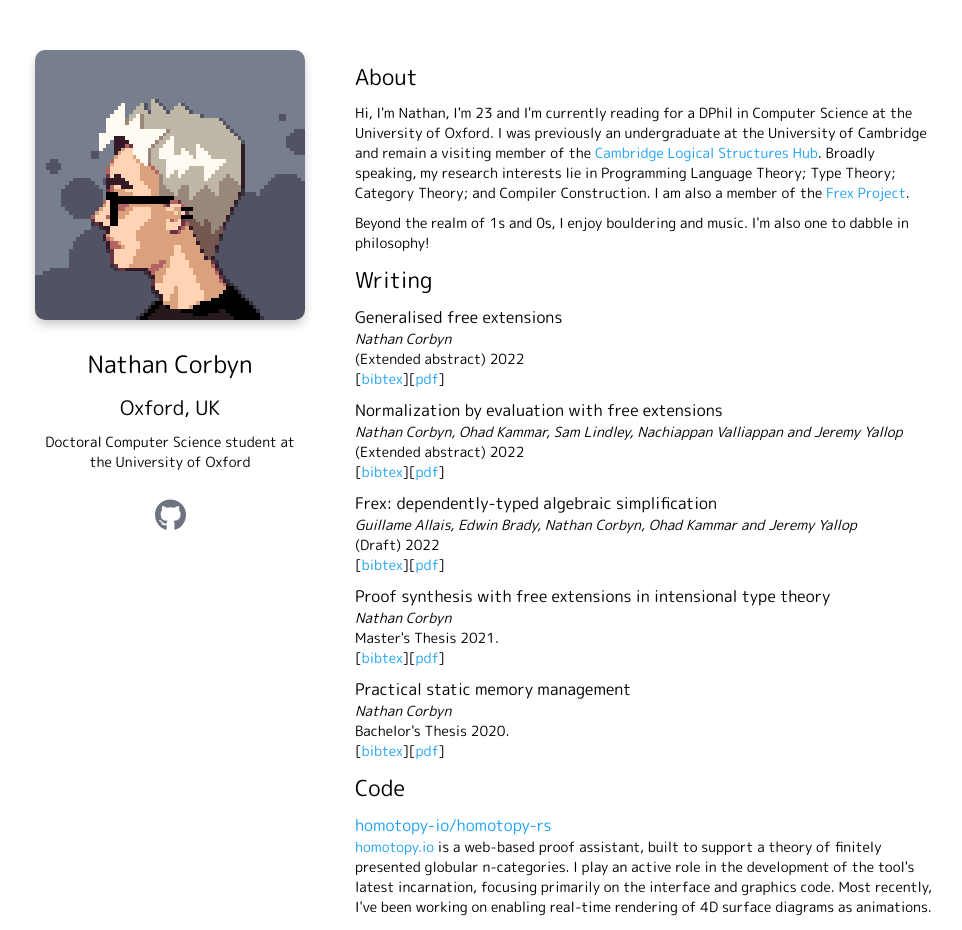
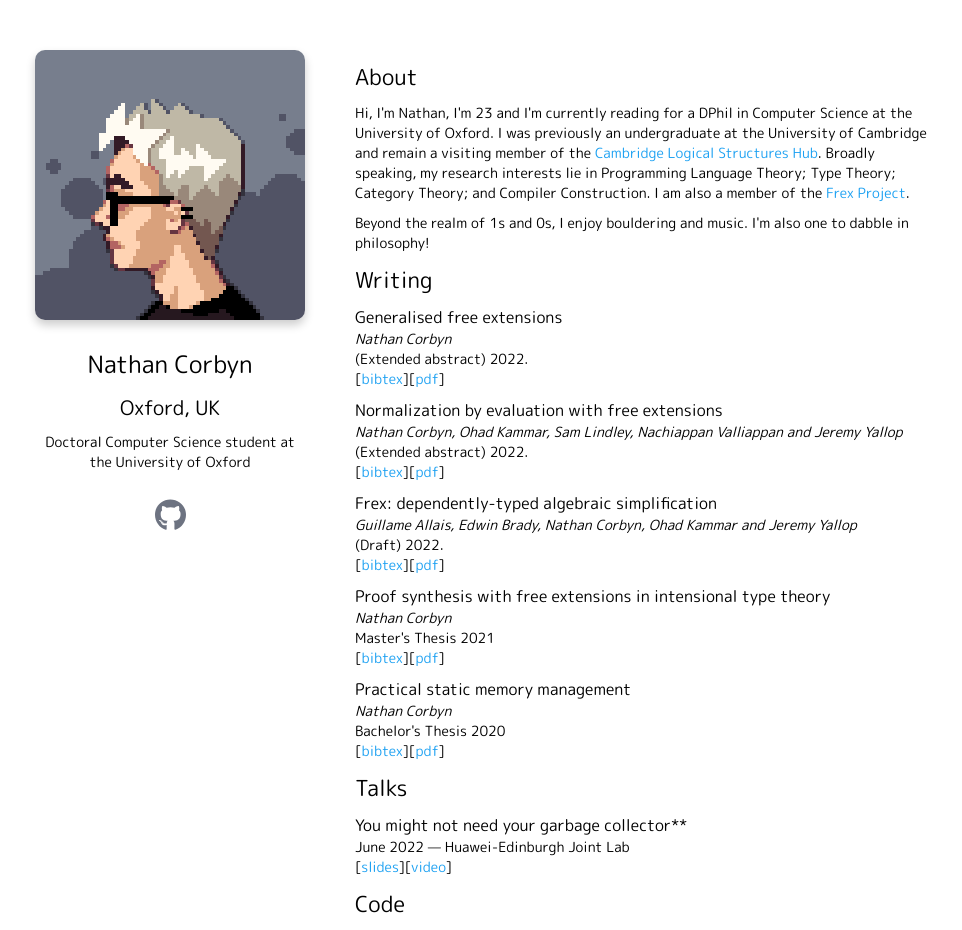
Before and after one commit to doctorn/nathancorbyn.com, a React (Create React App) app: page / in a window 1280 px wide. Shown: the top 930 px of the page, without its empty margins (155-1117 px from the left). Built offline with nearby package versions, Linux system fonts and the light colour scheme; the HTML template or start-up script is replaced by a standard one.

Commit message:
Add talk

```diff
--- a/src/App.css
+++ b/src/App.css
@@ -52,16 +52,16 @@
   color: #777e8d;
 }
 
-.Project, .Publication {
+.Project, .Publication, .Talk {
   margin-top: 10px;
   margin-bottom: 10px;
 }
 
-.Publication > *, .Project > * {
+.Publication > *, .Project > *, .Talk > * {
   margin: 0px;
 }
 
-.Publication h4, .Project h4 {
+.Publication h4, .Project h4, .Talk > h4 {
   font-size: 12pt;
 }
 
--- a/src/App.tsx
+++ b/src/App.tsx
@@ -37,6 +37,24 @@ export const Publication: React.FC<PublicationProps> = props => {
   );
 };
 
+type TalkProps = {
+  title: string,
+  where: string,
+  when: string,
+  video: string,
+  slides: string,
+};
+
+export const Talk: React.FC<TalkProps> = props => {
+  return (
+    <div className="Talk">
+      <h4>{props.title}</h4>
+      <p>{props.when} &#8212; {props.where}</p>
+      <p>[<a href={props.slides}>slides</a>][<a href={props.video}>video</a>]</p>
+    </div>
+  );
+};
+
 const App: React.FC = () => {
   return (
     <div className="App">
@@ -66,7 +84,7 @@ const App: React.FC = () => {
           <Publication
             title="Generalised free extensions"
             authors="Nathan Corbyn"
-            where="(Extended abstract) 2022"
+            where="(Extended abstract) 2022."
             bibtex="/bib/generalised_free_extensions_ext.bib"
             link="pdf"
             href="/pdf/generalised_free_extensions_ext.pdf"
@@ -74,7 +92,7 @@ const App: React.FC = () => {
           <Publication
             title="Normalization by evaluation with free extensions"
             authors="Nathan Corbyn, Ohad Kammar, Sam Lindley, Nachiappan Valliappan and Jeremy Yallop"
-            where="(Extended abstract) 2022"
+            where="(Extended abstract) 2022."
             bibtex="/bib/normalization_by_evaluation_with_free_extensions_ext.bib"
             link="pdf"
             href="/pdf/normalization_by_evaluation_with_free_extensions_ext.pdf"
@@ -82,7 +100,7 @@ const App: React.FC = () => {
           <Publication
             title="Frex: dependently-typed algebraic simplification"
             authors="Guillame Allais, Edwin Brady, Nathan Corbyn, Ohad Kammar and Jeremy Yallop"
-            where="(Draft) 2022"
+            where="(Draft) 2022."
             bibtex="/bib/frex_draft.bib"
             link="pdf"
             href="/pdf/frex_dependently_typed_algebraic_simplification.pdf"
@@ -90,7 +108,7 @@ const App: React.FC = () => {
           <Publication
             title="Proof synthesis with free extensions in intensional type theory"
             authors="Nathan Corbyn"
-            where="Master's Thesis 2021."
+            where="Master's Thesis 2021"
             bibtex="/bib/proof_synthesis.bib"
             link="pdf"
             href="/pdf/proof_synthesis.pdf"
@@ -98,10 +116,21 @@ const App: React.FC = () => {
           <Publication
             title="Practical static memory management"
             authors="Nathan Corbyn"
-            where="Bachelor's Thesis 2020."
+            where="Bachelor's Thesis 2020"
             bibtex="/bib/practical_static_memory_management.bib"
             link="pdf"
             href="/pdf/practical_static_memory_management.pdf"
+          />
+        </div>
+
+        <h2>Talks</h2>
+        <div>
+          <Talk
+            title="You might not need your garbage collector**"
+            where="Huawei-Edinburgh Joint Lab"
+            when="June 2022"
+            slides="/pdf/you_might_not_need_your_garbage_collector.pdf"
+            video="https://www.bilibili.com/video/BV1Gg411X7g9"
           />
         </div>
 
```
Also changed, not shown: 1 other file (tests, documents, lock files or other folders).
